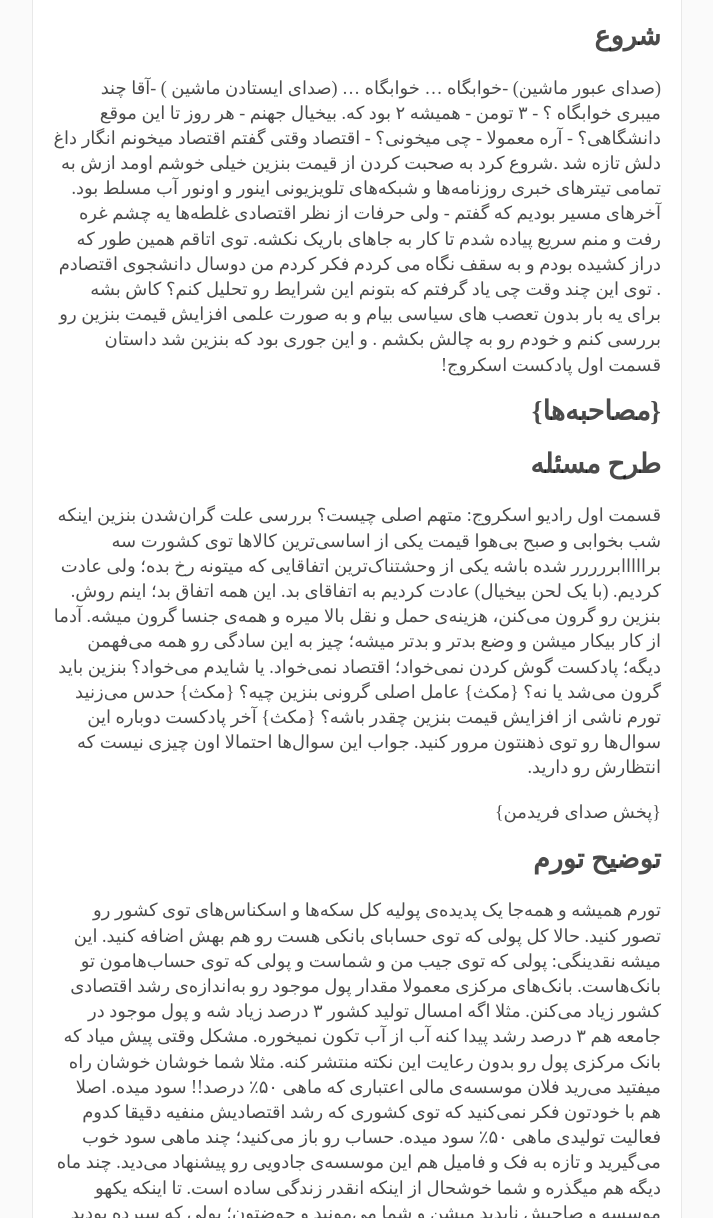
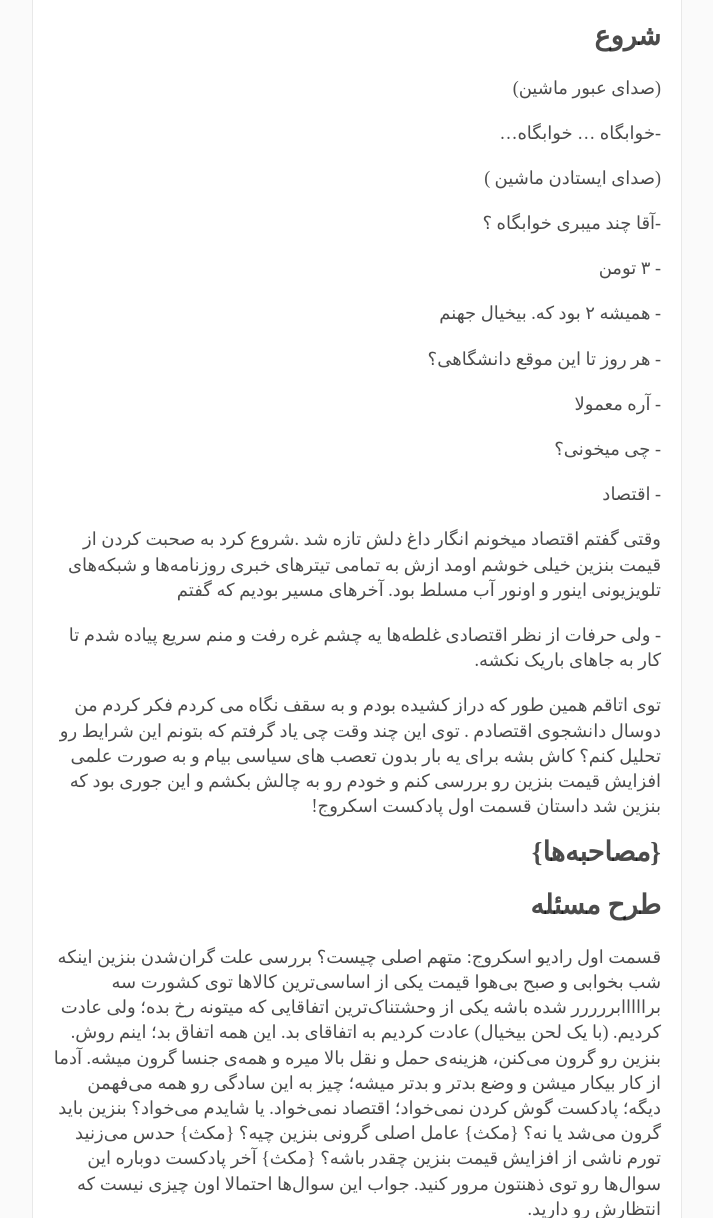
Before and after one commit to scroogepodcast/scroogepodcast.github.io, a Jekyll site: the page built from _posts/2019-12-29-E01.md, in a window 1280 px wide and 1400 px high, scrolled down 382 px, cut to the strip 182-1400 px from the top of the window. Shown: the whole strip, without its empty margins (283-996 px from the left). Built offline with Jekyll 4.4.1, drawn with Linux system fonts in a browser that asks for light colours; some web fonts are replaced.

Commit message:
Update 2019-12-29-E01.md

```diff
--- a/_posts/2019-12-29-E01.md
+++ b/_posts/2019-12-29-E01.md
@@ -8,21 +8,34 @@ title: "قسمت اول: متهم اصلی چیست؟"
 
 ## شروع
 (صدای عبور ماشین)
+
 -خوابگاه …
-خوابگاه …
+خوابگاه…
+
 (صدای ایستادن ماشین )
+
 -آقا چند میبری خوابگاه ؟
+
 \- ۳ تومن
+
 \- همیشه ۲ بود که. بیخیال جهنم
+
 \- هر روز تا این موقع دانشگاهی؟
+
 \- آره معمولا
+
 \- چی میخونی؟
+
 \- اقتصاد
+
 وقتی گفتم اقتصاد میخونم انگار داغ دلش تازه شد .شروع کرد به صحبت کردن از قیمت بنزین خیلی خوشم اومد ازش به تمامی تیترهای خبری روزنامه‌ها و شبکه‌های تلویزیونی اینور و اونور آب مسلط بود.
 آخرهای مسیر بودیم که گفتم
+
 \-  ولی حرفات از نظر اقتصادی غلطه‌ها
 یه چشم غره رفت و منم سریع پیاده شدم تا کار به جاهای باریک نکشه.
-توی اتاقم همین طور که دراز کشیده بودم و به سقف نگاه می کردم فکر کردم من دوسال دانشجوی اقتصادم . توی این چند وقت چی یاد گرفتم که بتونم این شرایط رو تحلیل کنم؟ کاش بشه برای یه بار بدون تعصب های سیاسی بیام و به صورت علمی افزایش قیمت بنزین رو بررسی کنم و خودم رو به چالش بکشم . و این جوری بود که بنزین شد داستان قسمت اول پادکست اسکروج!
+
+
+توی اتاقم همین طور که دراز کشیده بودم و به سقف نگاه می کردم فکر کردم من دوسال دانشجوی اقتصادم . توی این چند وقت چی یاد گرفتم که بتونم این شرایط رو تحلیل کنم؟ کاش بشه برای یه بار بدون تعصب های سیاسی بیام و به صورت علمی افزایش قیمت بنزین رو بررسی کنم و خودم رو به چالش بکشم و این جوری بود که بنزین شد داستان قسمت اول پادکست اسکروج!
 
 ## {مصاحبه‌ها}
 
```
